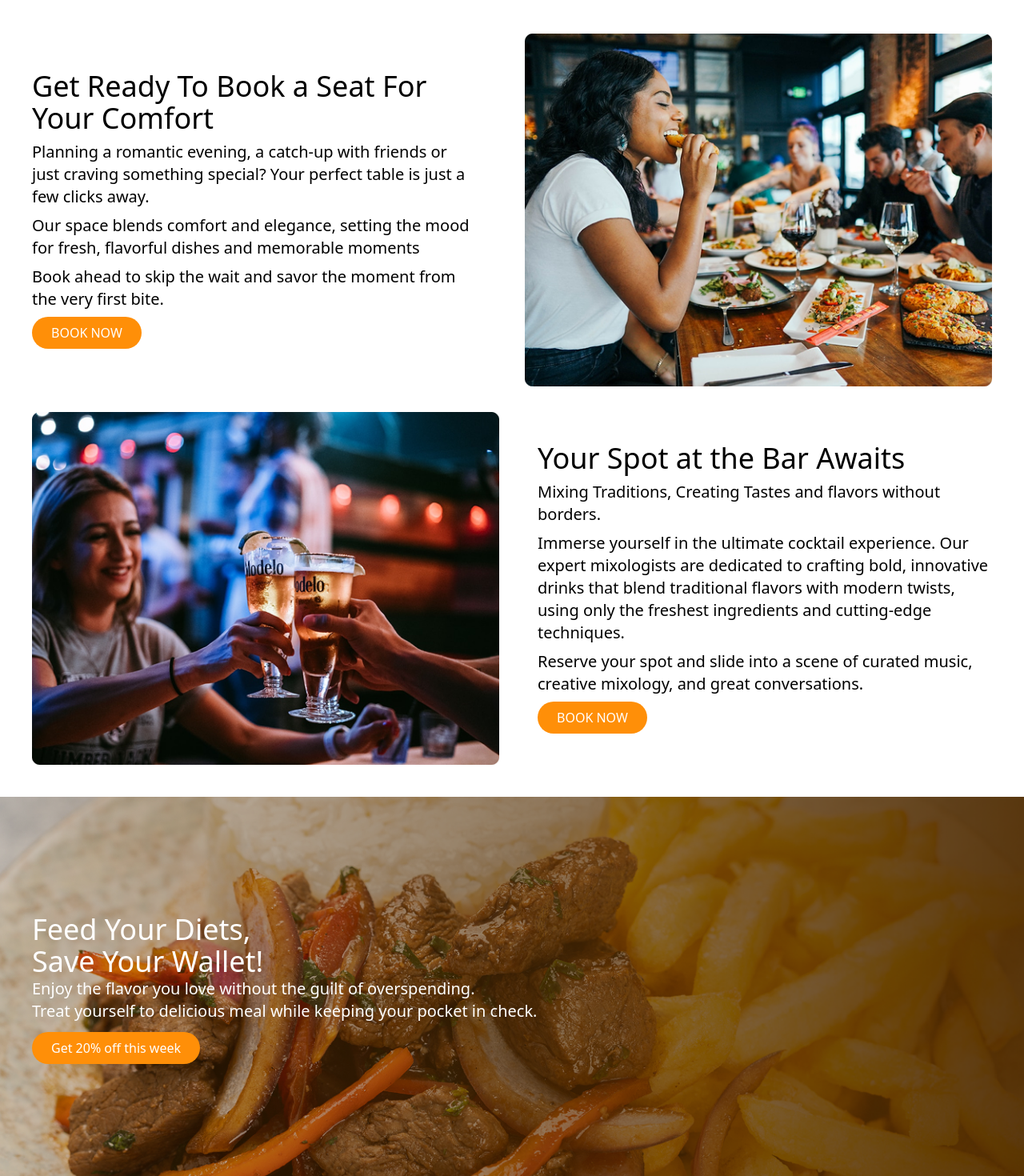
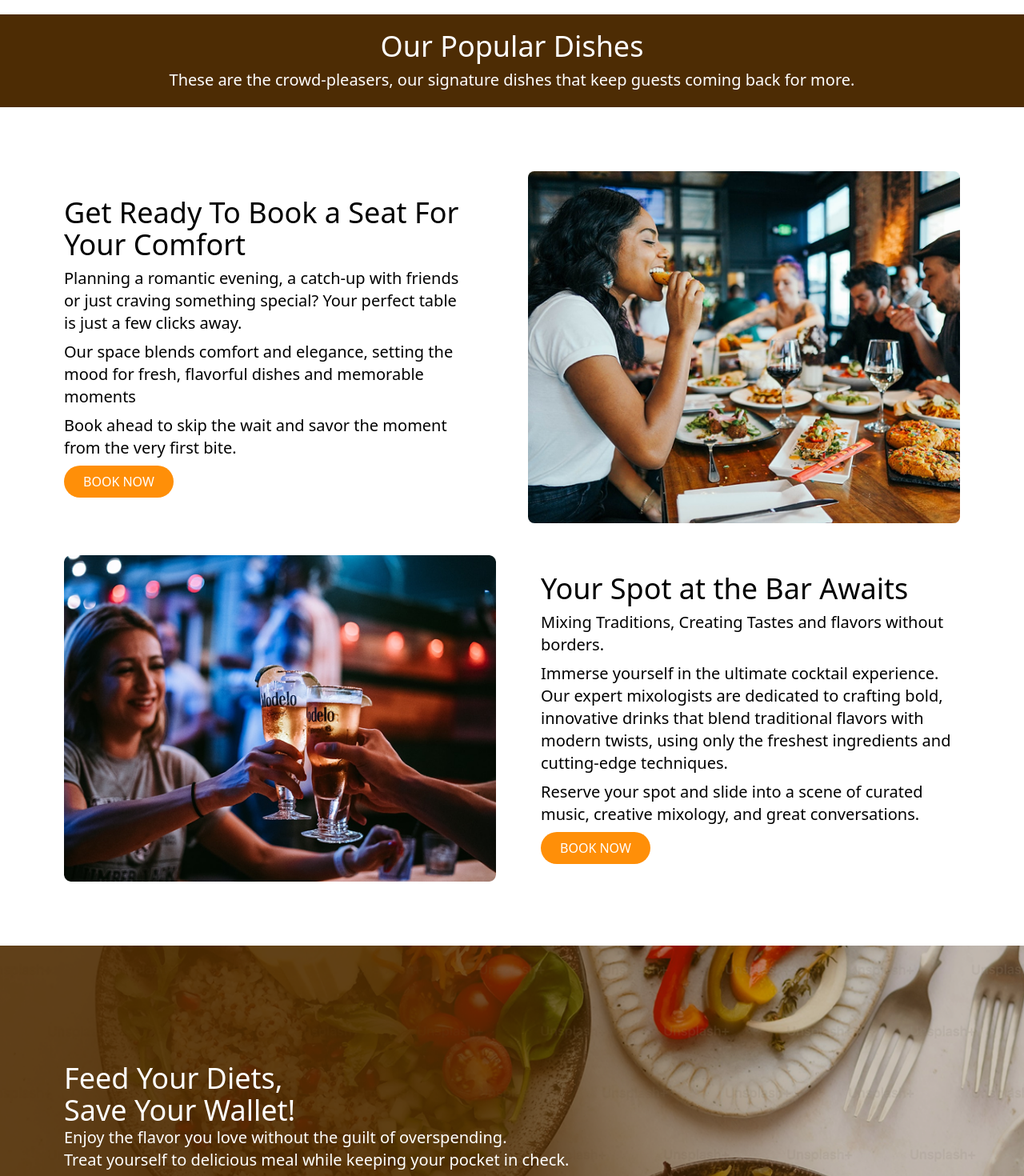
Before and after one commit to Haywhai1/food-wine2, a React (Vite) app in the folder frontend/: page / in a window 1280 px wide. Shown: the part 1300-2770 px from the top of the page at 80% size. Built offline with nearby package versions, Linux system fonts and the light colour scheme; a web font is replaced by a local one.

Commit message:
still on homepage

```diff
--- a/frontend/src/index.css
+++ b/frontend/src/index.css
@@ -1,3 +1,5 @@
+@import url('https://fonts.googleapis.com/css2?family=Poppins:wght@400;500;700&display=swap');
+
 @import "tailwindcss";
 
 @tailwind utilities;
--- a/frontend/src/pages/homelayout/about/index.jsx
+++ b/frontend/src/pages/homelayout/about/index.jsx
@@ -2,7 +2,7 @@ import React from "react";
 
 const About = () => {
   return (
-    <div className="max-w-[1400px] m-auto py-8 px-10 grid lg:grid-cols-2 gap-6">
+    <div className="max-w-[1400px] m-auto p-5 md:py-10 md:px-20 grid lg:grid-cols-2 gap-6">
       <div className="w-full h-full flex justify-center lg:justify-start items-center">
         <img
           className="object-cover w-[485px] max-w-full h-auto"
--- /dev/null
+++ b/frontend/src/pages/homelayout/customerReview/index.jsx
@@ -0,0 +1,9 @@
+import React from 'react'
+
+const CustomerReview = () => {
+  return (
+    <div className='p-5 md:p-20'>CustomerReview</div>
+  )
+}
+
+export default CustomerReview
--- a/frontend/src/pages/homelayout/dietFeeding/index.jsx
+++ b/frontend/src/pages/homelayout/dietFeeding/index.jsx
@@ -3,8 +3,8 @@ import React from "react";
 const DietFeeding = () => {
   return (
     <div
-      className="w-full h-[45vh] md:h-[60vh] flex bg-cover bg-center p-10"
-      style={{ backgroundImage: "url('images/healthyChoice.png')" }}
+      className="w-full h-[45vh] md:h-[60vh] flex bg-cover bg-center p-5 md:p-20"
+      style={{ backgroundImage: "url('images/dietFeeding-img.png')" }}
     >
       {/* Content Div on the Right */}
       <div className=" flex justify-center sm:justify-start w-full">
--- a/frontend/src/pages/homelayout/getReady/index.jsx
+++ b/frontend/src/pages/homelayout/getReady/index.jsx
@@ -2,13 +2,13 @@ import React from "react";
 
 const GetReady = () => {
   return (
-    <div className="max-w-8xl w-full grid grid-cols-1 md:grid-cols-2 gap-8 p-10 ">
+    <div className="max-w-8xl w-full grid grid-cols-1 md:grid-cols-2 gap-6 md:gap-10 p-5 md:p-20">
        {/* Div 2 - Image */}
        <div className="flex items-center justify-center h-full md:hidden">
         <img
           src="images/getReady-img.png"
           alt="Image 1"
-          className="w-full h-full object-cover"
+          className="w-full h-full object-cover "
         />
       </div>
       {/* Div 1 - Text */}
@@ -34,7 +34,7 @@ const GetReady = () => {
         <img
           src="images/getReady-img.png"
           alt="Image 1"
-          className="w-full h-full object-cover"
+          className="w-full h-full object-cover rounded-lg"
         />
       </div>
 
@@ -43,7 +43,7 @@ const GetReady = () => {
         <img
           src="images/getReady-img2.png"
           alt="Image 2"
-          className="w-full h-full object-cover"
+          className="w-full h-full object-cover rounded-lg"
         />
       </div>
 
--- a/frontend/src/pages/homelayout/healthyChoice/index.jsx
+++ b/frontend/src/pages/homelayout/healthyChoice/index.jsx
@@ -3,7 +3,7 @@ import React from "react";
 const HealthyChoice = () => {
   return (
     <div
-      className="w-full h-[45vh] md:h-[60vh] flex bg-cover bg-center px-10"
+      className="w-full h-[45vh] md:h-[60vh] flex bg-cover bg-center px-5 md:px-20"
       style={{ backgroundImage: "url('images/healthyChoice.png')" }}
     >
       {/* Content Div on the Right */}
--- a/frontend/src/pages/homelayout/hero/index.jsx
+++ b/frontend/src/pages/homelayout/hero/index.jsx
@@ -8,7 +8,7 @@ const Hero = () => {
         src="images/hero-img.png"
         alt="/"
       />
-      <div className="w-full absolute top-0 h-full flex flex-col text-white">
+      <div className="w-full absolute top-0 h-full flex flex-col text-white ">
         <div className="m-10 ml-4 mr-4 md:m-16 items-center justify-between flex border-[0.8px] rounded-full ">
           <h1 className='ml-4' style={{ fontFamily: "MuseoModerno sans-serif", fontWeight: 700}}>FOOD&WINE</h1>
           <ul className="hidden md:flex md:gap-10" style={{ fontFamily: "Inter, sans-serif"}}>
--- a/frontend/src/pages/homelayout/home.jsx
+++ b/frontend/src/pages/homelayout/home.jsx
@@ -5,16 +5,22 @@ import GetReady from './getReady'
 import DietFeeding from './dietFeeding'
 import HowToOrder from './howToOrder'
 import HealthyChoice from './healthyChoice'
+import Footer from '../../shared/footer'
+import CustomerReview from './CustomerReview'
+import PopularDishes from './popularDishes'
 
 const Home = () => {
   return (
     <div>
         <Hero/>
         <About/>
+        <PopularDishes/>
         <GetReady/>
         <DietFeeding/>
         <HowToOrder/>
         <HealthyChoice/>
+        <CustomerReview/>
+        <Footer/>
     </div>
   )
 }
--- /dev/null
+++ b/frontend/src/pages/homelayout/popularDishes/index.jsx
@@ -0,0 +1,12 @@
+import React from 'react'
+
+const PopularDishes = () => {
+  return (
+    <div className='bg-[#4d2c04] text-white md:text-center p-5  w-full'>
+        <h3 className="text-4xl mb-2 font-poppins">Our Popular Dishes</h3>
+        <p className="text-xl">These are the crowd-pleasers, our signature dishes that keep guests coming back for more.</p>
+    </div>
+  )
+}
+
+export default PopularDishes
--- /dev/null
+++ b/frontend/src/shared/footer/index.jsx
@@ -0,0 +1,33 @@
+import React from "react";
+
+const Footer = () => {
+  return (
+    <div className="w-full relative h-[40vh]"
+    style={{ backgroundImage: "url('images/footer-img.png')" }}
+    >
+      {/* <img
+        src="images/footer-img.png"
+        alt=""
+        className="top-0 left-0 w-full h-full object-cover"
+      /> */}
+      <div className="w-full absolute top-0 h-full flex flex-col text-white justify-center items-center">
+        <div className="flex flex-col justify-center items-center p-5">
+          <h3 className="text-3xl">
+            Join Us To Get An Amazing Discount On Your Next Order
+          </h3>
+          <div className="relative items-center pt-4 ">
+            <input
+              type="text"
+              placeholder="Enter your email"
+              className="p-2 pl-2 focus:outline-none border rounded-full text-white"
+            />
+            <button className="absolute right-0 top-9 -translate-y-1/2   ">Submit</button>
+          </div>
+        </div>
+      </div>
+    </div>
+
+  );
+};
+
+export default Footer;
```
Also changed, not shown: frontend/src/pages/homelayout/howToOrder/index.jsx (+49 -23 lines), frontend/public/images/dietFeeding-img.png (added).
